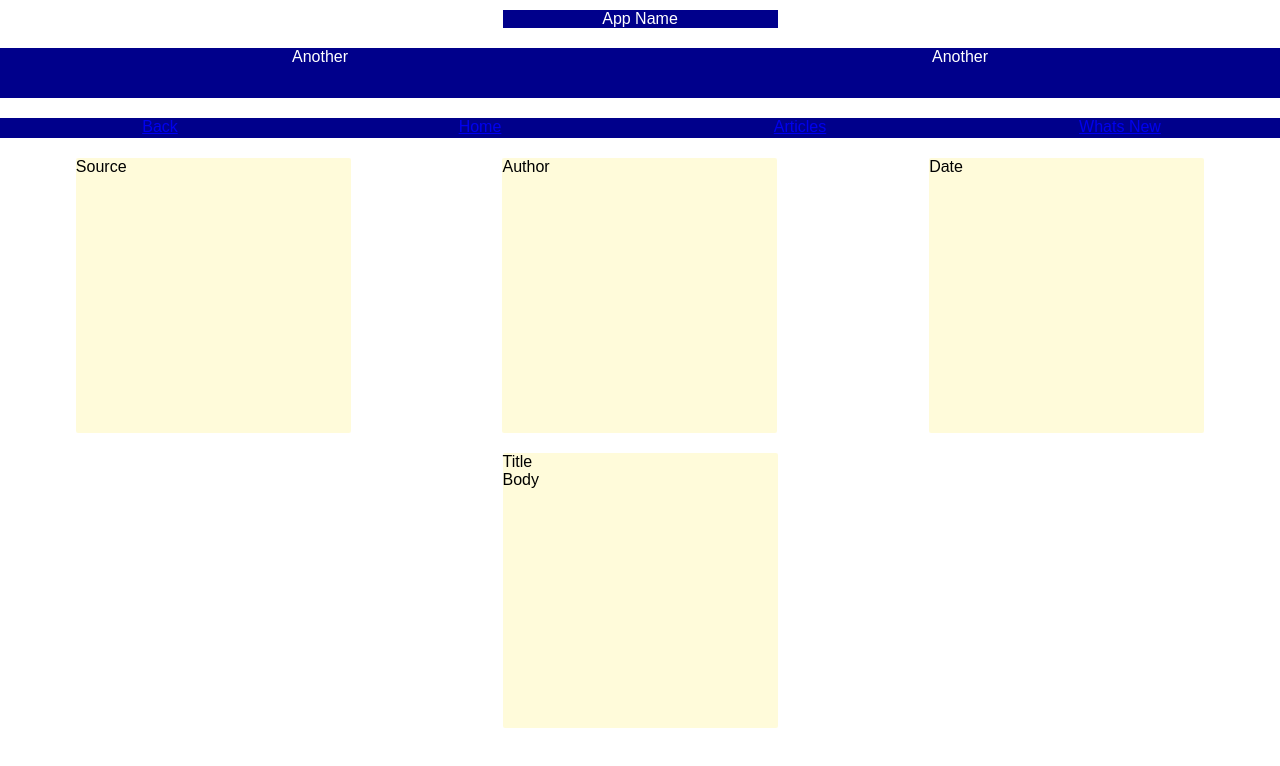
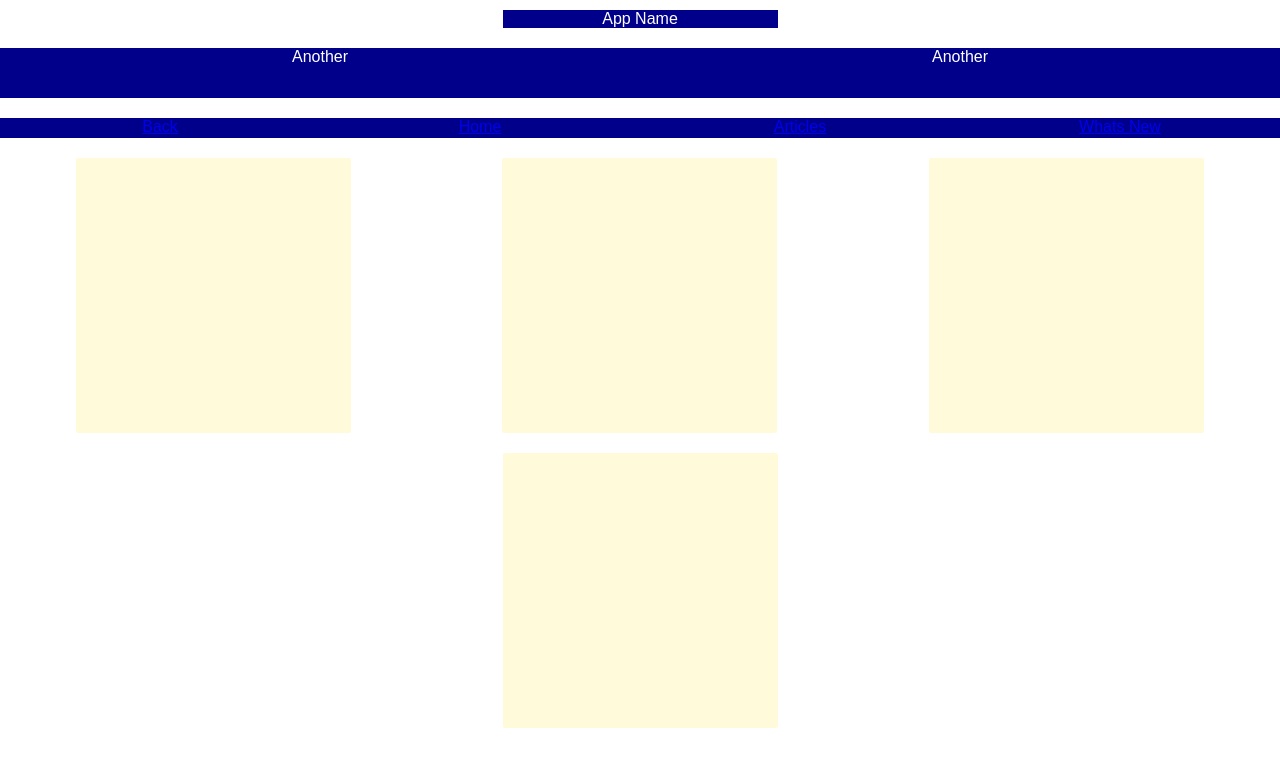
Before and after one commit to smpr/project_3, a React (Create React App) app in the folder client/: page /Article in a window 1280 px wide. Shown: the top 766 px of the page. Built offline with nearby package versions, Linux system fonts and the light colour scheme; no server answers.

Commit message:
prop setup in article

```diff
--- a/client/src/components/News/Article.js
+++ b/client/src/components/News/Article.js
@@ -58,18 +58,18 @@ const Article = (props) => {
         <div>
             <HeaderBlock>
                 <SourceBlock>
-                    Source
+                    {props.source}
                 </SourceBlock>
                 <AuthorBlock>
-                    Author
+                {props.author}
                 </AuthorBlock>
                 <DateBlock>
-                    Date
+                {props.date}
                 </DateBlock>
             </HeaderBlock>
             <BodyBlock>
-                Title<br />
-                Body
+                {props.title}<br />
+                {props.plot}
             </BodyBlock>
         </div>
     );
```
